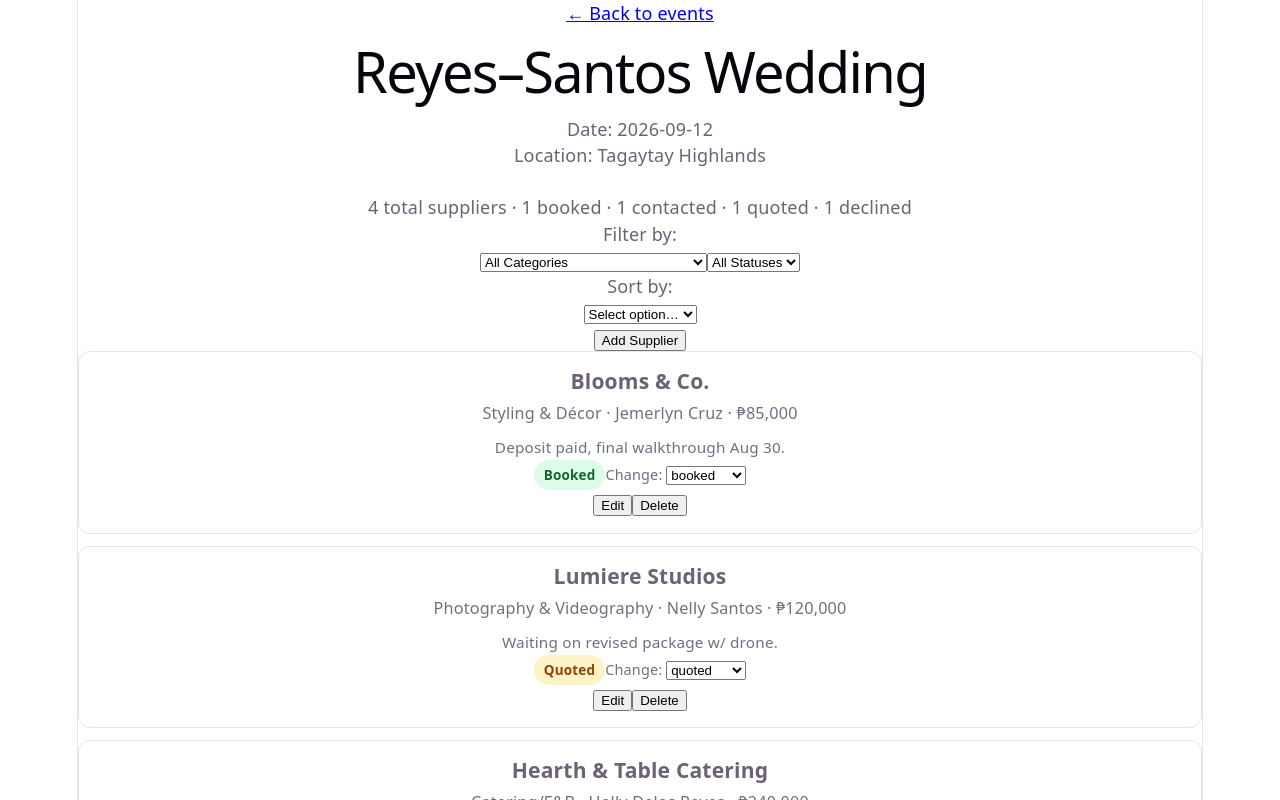
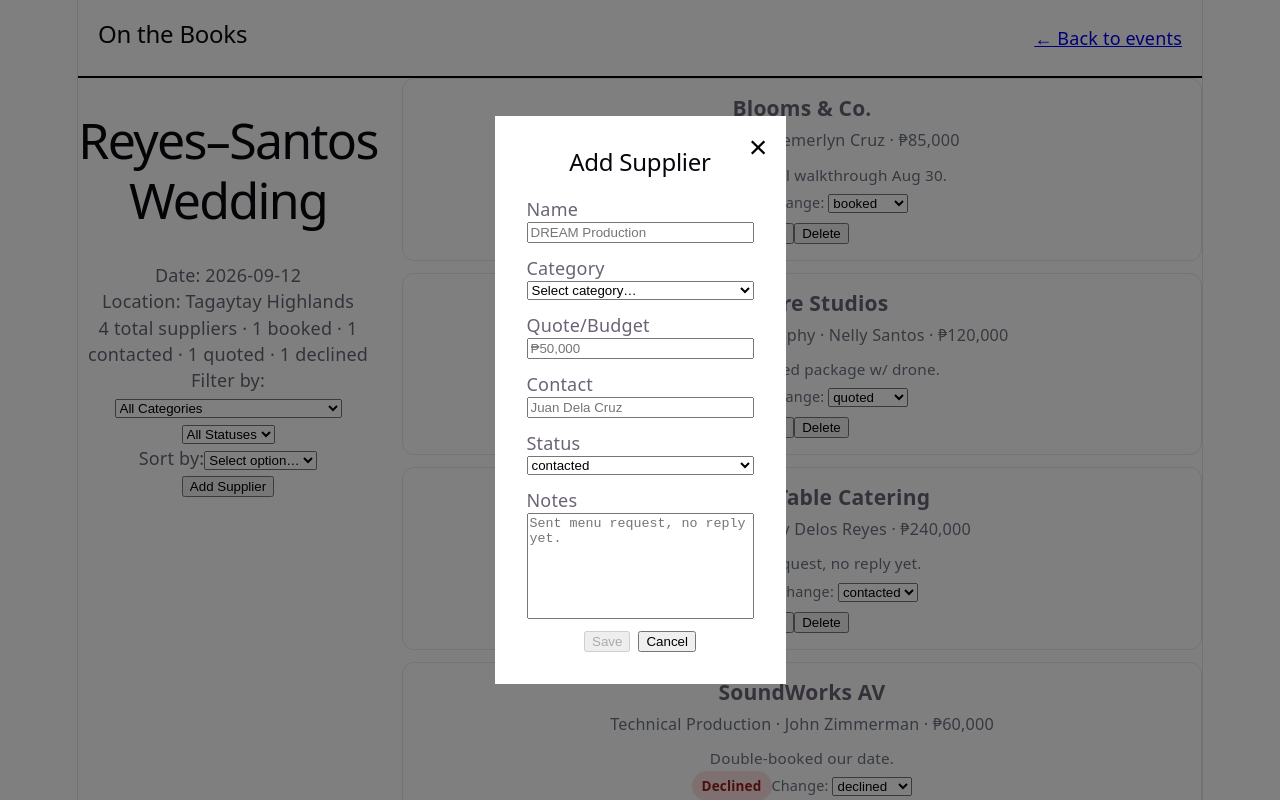
Before and after one commit to kfaith98/web-dev-portfolio, a React (Vite) app in the folder p4-react-app/on-the-books/: page /events/event-1 in a window 1280 px wide. Both pictures are taken after a click on the button "Add Supplier". Shown: the top 800 px of the page. Built offline with nearby package versions, Linux system fonts and the light colour scheme.

Commit message:
feat: add modal overlay and restructure EventDetail layout

```diff
--- a/p4-react-app/on-the-books/src/components/SupplierModal.jsx
+++ b/p4-react-app/on-the-books/src/components/SupplierModal.jsx
@@ -1,6 +1,7 @@
 import { useState, useContext } from "react";
 import { EventsContext } from "../context/EventsContext";
 import { CATEGORIES, STATUSES } from "../data/constants";
+import styles from "../css/SupplierModal.module.css";
 
 export default function SupplierModal({ eventId, onClose, supplier, onSaved }) {
   const { dispatch } = useContext(EventsContext);
@@ -39,13 +40,14 @@ export default function SupplierModal({ eventId, onClose, supplier, onSaved }) {
   };
 
   return (
-    <div>
-      <div>
+    <div className={styles["modal-backdrop"]}>
+      <div className={styles["modal-panel"]}>
         <h2>{supplier ? "Edit Supplier" : "Add Supplier"}</h2>
-        <button type="button" onClick={onClose}>
+        <button type="button" onClick={onClose} className={styles["close-btn"]}>
           ×
         </button>
 
+        <div className={styles["supplier-fields"]}>
           <label>Name</label>
           <input
             name="name"
@@ -54,13 +56,11 @@ export default function SupplierModal({ eventId, onClose, supplier, onSaved }) {
             value={form.name}
             onChange={handleChange}
           />
-        <br />
+        </div>
+
+        <div className={styles["supplier-fields"]}>
           <label>Category</label>
-        <select
-          name="category"
-          value={form.category}
-          onChange={handleChange}
-        >
+          <select name="category" value={form.category} onChange={handleChange}>
             <option value="">Select category…</option>
             {CATEGORIES.map((category) => (
               <option key={category} value={category}>
@@ -68,7 +68,9 @@ export default function SupplierModal({ eventId, onClose, supplier, onSaved }) {
               </option>
             ))}
           </select>
-        <br />
+        </div>
+
+        <div className={styles["supplier-fields"]}>
           <label>Quote/Budget</label>
           <input
             name="budget"
@@ -77,7 +79,9 @@ export default function SupplierModal({ eventId, onClose, supplier, onSaved }) {
             value={form.budget}
             onChange={handleChange}
           />
-        <br />
+        </div>
+
+        <div className={styles["supplier-fields"]}>
           <label>Contact</label>
           <input
             name="contact"
@@ -86,20 +90,20 @@ export default function SupplierModal({ eventId, onClose, supplier, onSaved }) {
             value={form.contact}
             onChange={handleChange}
           />
-        <br />
+        </div>
+
+        <div className={styles["supplier-fields"]}>
           <label>Status</label>
-        <select
-          name="status"
-          value={form.status}
-          onChange={handleChange}
-        >
+          <select name="status" value={form.status} onChange={handleChange}>
             {STATUSES.map((status) => (
               <option key={status} value={status}>
                 {status}
               </option>
             ))}
           </select>
-        <br />
+        </div>
+
+        <div className={styles["supplier-fields"]}>
           <label>Notes</label>
           <textarea
             name="notes"
@@ -107,7 +111,9 @@ export default function SupplierModal({ eventId, onClose, supplier, onSaved }) {
             value={form.notes}
             onChange={handleChange}
           ></textarea>
+        </div>
 
+        <div className={styles["action-btns"]}>
           <button
             type="button"
             onClick={handleSave}
@@ -120,5 +126,6 @@ export default function SupplierModal({ eventId, onClose, supplier, onSaved }) {
           </button>
         </div>
       </div>
+    </div>
   );
 }
--- /dev/null
+++ b/p4-react-app/on-the-books/src/css/EventDetail.module.css
@@ -0,0 +1,19 @@
+/* EventDetail.module.css */
+.event-header {
+  display: flex;
+  justify-content: space-between;
+  align-items: center;
+  padding: 20px;
+  border-bottom: 2px solid black;
+}
+
+.event-body {
+  display: grid;
+  grid-template-columns: 300px 1fr;
+  gap: 24px;
+}
+
+.left-column h1 {
+  font-size: 50px;
+  line-height: 1.2;
+}
--- /dev/null
+++ b/p4-react-app/on-the-books/src/css/SupplierModal.module.css
@@ -0,0 +1,52 @@
+.modal-backdrop {
+  display: flex;
+  justify-content: center;
+  align-items: center;
+  position: fixed;
+  inset: 0;
+  z-index: 1000;
+  background-color: rgb(0 0 0 / 50%);
+}
+
+.modal-panel {
+  display: flex;
+  flex-direction: column;
+  gap: 12px;
+  background-color: white;
+  padding: 32px;
+  position: relative;
+  max-width: 500px;
+  max-height: 90vh;
+  overflow-y: auto;
+}
+
+.close-btn {
+  position: absolute;
+  top: 12px;
+  right: 12px;
+  background: none;
+  border: none;
+  font-size: xx-large;
+  cursor: pointer;
+}
+
+.supplier-fields {
+  display: flex;
+  flex-direction: column;
+}
+
+.supplier-fields label {
+  text-align: left;
+}
+
+textarea {
+  min-height: 100px;
+  resize: none;
+}
+
+.action-btns {
+  display: flex;
+  justify-content: center;
+  align-items: center;
+  gap: 8px;
+}
--- a/p4-react-app/on-the-books/src/pages/EventDetail.jsx
+++ b/p4-react-app/on-the-books/src/pages/EventDetail.jsx
@@ -4,7 +4,9 @@ import { EventsContext } from "../context/EventsContext";
 import SupplierCard from "../components/SupplierCard";
 import SupplierModal from "../components/SupplierModal";
 import { CATEGORIES, STATUSES } from "../data/constants";
+import styles from "../css/EventDetail.module.css";
 
+// EventDetail.jsx
 function EventDetail() {
   const { id } = useParams();
   const { state } = useContext(EventsContext);
@@ -50,22 +52,30 @@ function EventDetail() {
 
   return (
     <div>
+      <div className={styles["event-header"]}>
+        <h2>On the Books</h2>
         <Link to="/">← Back to events</Link>
+      </div>
+
+      <div className={styles["event-body"]}>
+        <div className={styles["left-column"]}>
+          <div className={styles["event-card"]}>
             <div>
               <h1>{event.name}</h1>
               <p>Date: {event.date}</p>
               <p>Location: {event.location}</p>
             </div>
-      <br />
+
             <div>
               <p>
                 {event.suppliers.length} total suppliers ·{" "}
                 {supplierStatus.join(" · ")}
               </p>
             </div>
+          </div>
+
           <div>
             <label>Filter by:</label>
-        <br />
             <select
               name="category"
               value={categoryFilter}
@@ -94,7 +104,7 @@ function EventDetail() {
           </div>
           <div>
             <label>Sort by:</label>
-        <br />
+
             <select
               name="sort"
               value={sortKey}
@@ -106,7 +116,9 @@ function EventDetail() {
             </select>
           </div>
           <button onClick={() => setIsOpen(true)}>Add Supplier</button>
+        </div>
 
+        <div className={styles["right-column"]}>
           {visibleSuppliers.length === 0 ? (
             <p>{handleEmptyStates()}</p>
           ) : (
@@ -122,8 +134,13 @@ function EventDetail() {
           )}
 
           {isOpen && (
-        <SupplierModal eventId={event.id} onClose={() => setIsOpen(false)} />
+            <SupplierModal
+              eventId={event.id}
+              onClose={() => setIsOpen(false)}
+            />
           )}
+        </div>
+      </div>
     </div>
   );
 }
```
Also changed, not shown: p4-react-app/on-the-books/src/App.css (deleted, +0 -184 lines). Lines whose indentation alone changed are shown as unchanged.
